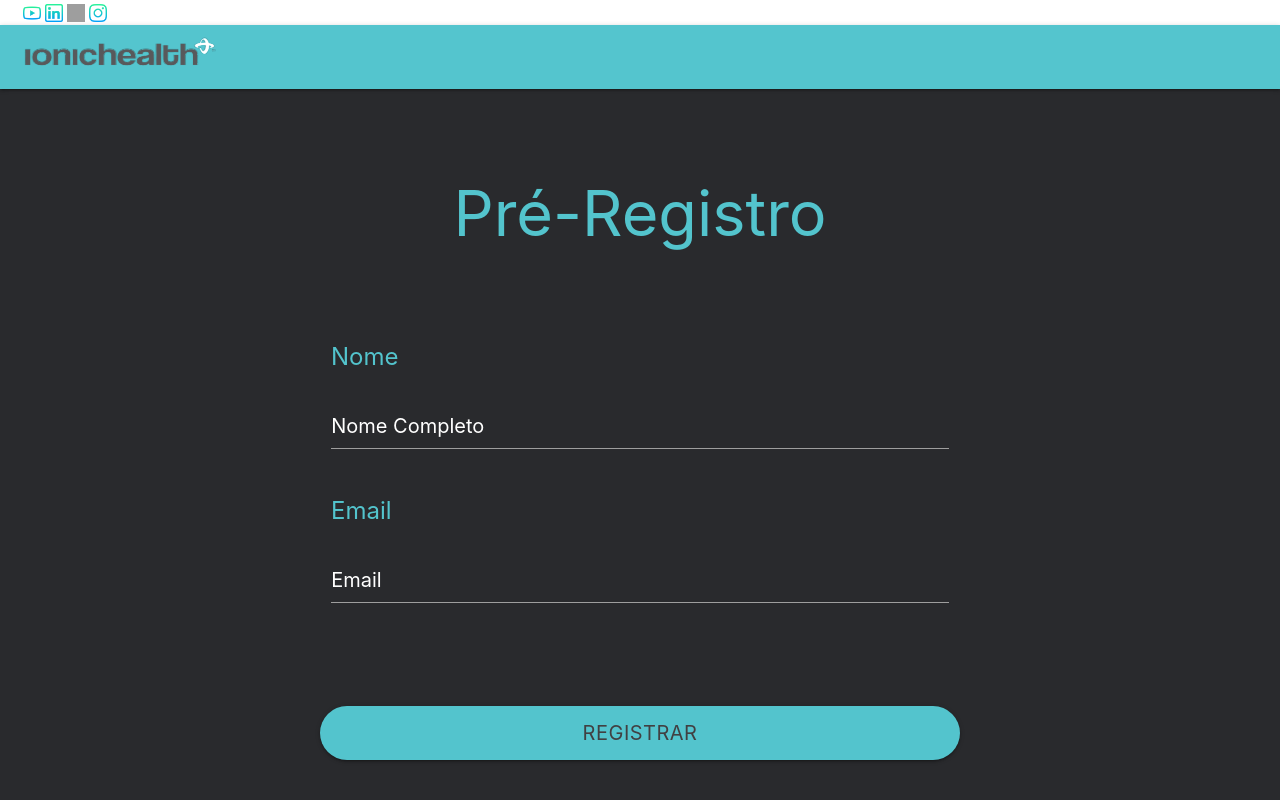
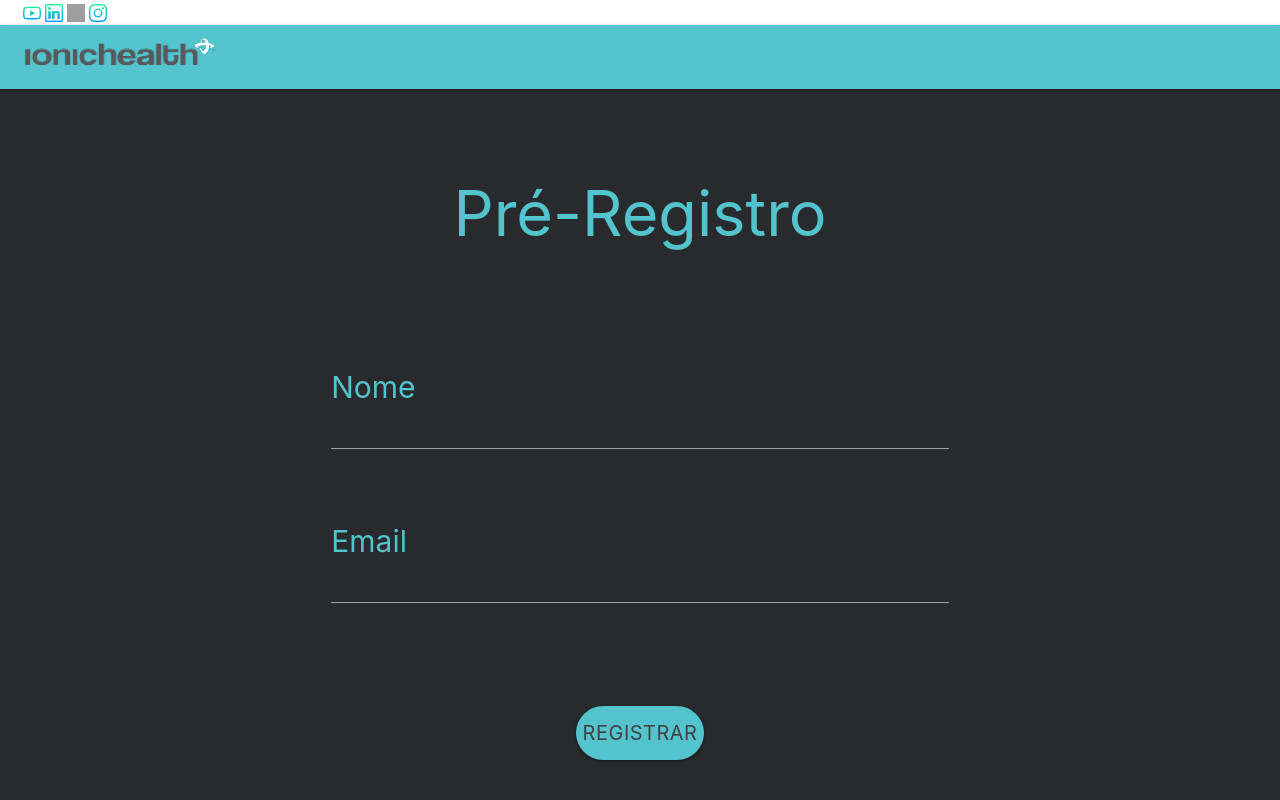
Before and after one commit to EquipeGfour/Api-2-Semestre-, a React (Create React App) app in the folder front_end/: page /pre-registro in a window 1280 px wide. Built offline with nearby package versions, Linux system fonts and the light colour scheme; grey boxes are pictures that could not be loaded.

Commit message:
correção Form

```diff
--- a/front_end/src/components/Administrador/Administrador.js
+++ b/front_end/src/components/Administrador/Administrador.js
@@ -7,25 +7,29 @@ function Administrador (){
     return(
         <div className="dadosContainer row tela_adm">
             <h1>Administrador</h1>
+            <form>
             <div className="col s12 esquerda">
+
+
+
                 <div className="row">
                     <div className="input-field col s6">
-                        <input value="Data de Admissão" id="first_name2" type="text" className="validate"/>
+                        <input placeholder="Data de Admissão" id="first_name2" type="text" className="validate"/>
                         <label className="active" for="first_name2">Data de Admissão</label>
                     </div>
                     <div className="input-field col s6">
-                        <input value="Tempo de Casa" id="first_name2" type="text" className="validate"/>
+                        <input placeholder="Tempo de Casa" id="first_name2" type="text" className="validate"/>
                         <label className="active" for="first_name2">Tempo de Casa</label>
                     </div>
                 </div>
 
                 <div className="row">
                     <div className="input-field col s6">
-                        <input value="Contrato" id="first_name2" type="text" className="validate"/>
+                        <input placeholder="Contrato" id="first_name2" type="text" className="validate"/>
                         <label className="active" for="first_name2">Contrato</label>
                     </div>
                     <div className="input-field col s6">
-                        <input value="Empresa Contratada" id="first_name2" type="text" className="validate"/>
+                        <input placeholder="Empresa Contratada" id="first_name2" type="text" className="validate"/>
                         <label className="active" for="first_name2">Empresa Contratada</label>
                     </div>
                 </div>
@@ -33,22 +37,22 @@ function Administrador (){
 
                 <div className="row">
                     <div className="input-field col s6">
-                        <input value="Natureza Jurídica" id="first_name2" type="text" className="validate"/>
+                        <input placeholder="Natureza Jurídica" id="first_name2" type="text" className="validate"/>
                         <label className="active" for="first_name2">Natureza Jurídica</label>
                     </div>
                     <div className="input-field col s6">
-                        <input value="Data de Fundação" id="first_name2" type="text" className="validate"/>
+                        <input placeholder="Data de Fundação" id="first_name2" type="text" className="validate"/>
                         <label className="active" for="first_name2">Data de Fundação</label>
                     </div>
                 </div>
 
                 <div className="row">
                     <div className="input-field col s6">
-                        <input value="Tempo de Formalização" id="first_name2" type="text" className="validate"/>
+                        <input placeholder="Tempo de Formalização" id="first_name2" type="text" className="validate"/>
                         <label className="active" for="first_name2">Tempo de Formalização</label>
                     </div>
                     <div className="input-field col s6">
-                        <input value="Área" id="first_name2" type="text" className="validate"/>
+                        <input placeholder="Área" id="first_name2" type="text" className="validate"/>
                         <label className="active" for="first_name2">Área</label>
                     </div>
                 </div>
@@ -56,22 +60,22 @@ function Administrador (){
 
                 <div className="row">
                     <div className="input-field col s6">
-                        <input value="Base" id="first_name2" type="text" className="validate"/>
+                        <input placeholder="Base" id="first_name2" type="text" className="validate"/>
                         <label className="active" for="first_name2">Base</label>
                     </div>
                     <div className="input-field col s6">
-                        <input value="Head" id="first_name2" type="text" className="validate"/>
+                        <input placeholder="Head" id="first_name2" type="text" className="validate"/>
                         <label className="active" for="first_name2">Head</label>
                     </div>
                 </div>
 
                 <div className="row">
                     <div className="input-field col s6">
-                        <input value="Domínio" id="first_name2" type="text" className="validate"/>
+                        <input placeholder="Domínio" id="first_name2" type="text" className="validate"/>
                         <label className="active" for="first_name2">Domínio</label>
                     </div>
                     <div className="input-field col s6">
-                        <input value="Cargo" id="first_name2" type="text" className="validate"/>
+                        <input placeholder="Cargo" id="first_name2" type="text" className="validate"/>
                         <label className="active" for="first_name2">Cargo</label>
                     </div>
                 </div>
@@ -79,22 +83,22 @@ function Administrador (){
 
                 <div className="row">
                     <div className="input-field col s6">
-                        <input value="Nível" id="first_name2" type="text" className="validate"/>
+                        <input placeholder="Nível" id="first_name2" type="text" className="validate"/>
                         <label className="active" for="first_name2">Nível</label>
                     </div>
                     <div className="input-field col s6">
-                        <input value="Faixa Salarial" id="first_name2" type="text" className="validate"/>
+                        <input placeholder="Faixa Salarial" id="first_name2" type="text" className="validate"/>
                         <label className="active" for="first_name2">Faixa Salarial</label>
                     </div>
                 </div>
 
                 <div className="row">
                     <div className="input-field col s6">
-                        <input value="Plano de Saúde" id="first_name2" type="text" className="validate"/>
+                        <input placeholder="Plano de Saúde" id="first_name2" type="text" className="validate"/>
                         <label className="active" for="first_name2">Plano de Saúde</label>
                     </div>
                     <div className="input-field col s6">
-                        <input value="Vale Transporte" id="first_name2" type="text" className="validate"/>
+                        <input placeholder="Vale Transporte" id="first_name2" type="text" className="validate"/>
                         <label className="active" for="first_name2">Vale Transporte</label>
                     </div>
                 </div>
@@ -103,32 +107,32 @@ function Administrador (){
 
                 <div className="row">
                     <div className="input-field col s6">
-                        <input value="Vale Refeição" id="first_name2" type="text" className="validate"/>
+                        <input placeholder="Vale Refeição" id="first_name2" type="text" className="validate"/>
                         <label className="active" for="first_name2">Vale Refeição</label>
                     </div>
                     <div className="input-field col s6">
-                        <input value="Auxilio Creche" id="first_name2" type="text" className="validate"/>
+                        <input placeholder="Auxilio Creche" id="first_name2" type="text" className="validate"/>
                         <label className="active" for="first_name2">Auxilio Creche</label>
                     </div>
                 </div>
 
                 <div className="row">
                     <div className="input-field col s6">
-                        <input value="Contrato de Trabalho" id="first_name2" type="text" className="validate"/>
+                        <input placeholder="Contrato de Trabalho" id="first_name2" type="text" className="validate"/>
                         <label className="active" for="first_name2">Contrato de Trabalho</label>
                     </div>
                     <div className="input-field col s6">
-                        <input value="Termo de PI" id="first_name2" type="text" className="validate"/>
+                        <input placeholder="Termo de PI" id="first_name2" type="text" className="validate"/>
                         <label className="active" for="first_name2">Termo de PI</label>
                     </div>
                 </div>
                 <div className="row">
                     <div className="input-field col s6">
-                        <input value="Código de Conduta e Ética" id="first_name2" type="text" className="validate"/>
+                        <input placeholder="Código de Conduta e Ética" id="first_name2" type="text" className="validate"/>
                         <label className="active" for="first_name2">Código de Conduta e Ética</label>
                     </div>
                     <div className="input-field col s6">
-                        <input value="Data de Desligamento" id="first_name2" type="text" className="validate"/>
+                        <input placeholder="Data de Desligamento" id="first_name2" type="text" className="validate"/>
                         <label className="active" for="first_name2">Data de Desligamento</label>
                     </div>
                 </div>
@@ -138,17 +142,17 @@ function Administrador (){
 
                 <div className="row">
                     <div className="input-field col s6">
-                        <input value="Tipo de Desligamento" id="first_name2" type="text" className="validate"/>
+                        <input placeholder="Tipo de Desligamento" id="first_name2" type="text" className="validate"/>
                         <label className="active" for="first_name2">Tipo de Desligamento</label>
                     </div>
                     <div className="input-field col s6">
-                        <input value="Pesquisa de Desligamento" id="first_name2" type="text" className="validate"/>
+                        <input placeholder="Pesquisa de Desligamento" id="first_name2" type="text" className="validate"/>
                         <label className="active" for="first_name2">Pesquisa de Desligamento</label>
                     </div>
                 </div>
 
                 <div className="input-field col s6">
-                        <input value="Distrato" id="first_name2" type="text" className="validate"/>
+                        <input placeholder="Distrato" id="first_name2" type="text" className="validate"/>
                         <label className="active" for="first_name2">Distrato</label>
                     </div>
                 </div>
@@ -167,7 +171,7 @@ function Administrador (){
 
 
 
-
+            </form>
         </div>
 
     )
--- a/front_end/src/components/Administrador/style.css
+++ b/front_end/src/components/Administrador/style.css
@@ -35,7 +35,7 @@
 
 .btnAzulAdmin{
     margin-top: 4rem ;
-    width: 95%;
+    width: 20%;
     padding:  0;
     border-radius: 30px;
     background-color: #53C4CD;
--- a/front_end/src/components/PreRegistro/PreRegistro.js
+++ b/front_end/src/components/PreRegistro/PreRegistro.js
@@ -9,14 +9,14 @@ function PreRegistro (){
     <div className="centralizar">
        <div className="row">
             <div className="input-field col s12">
-            <input value="Nome Completo" id="first_name2" type="text" className="validate"/>
+            <input placerholder="Nome Completo" id="first_name2" type="text" className="validate"/>
             <label className="active" for="first_name2">Nome</label>
             </div>
         </div>
 
         <div className="row">
             <div className="input-field col s12">
-            <input value="Email" id="first_name2" type="text" className="validate"/>
+            <input placerholder="Email" id="first_name2" type="text" className="validate"/>
             <label className="active" for="first_name2">Email</label>
             </div>
         </div>
--- a/front_end/src/components/PreRegistro/style.css
+++ b/front_end/src/components/PreRegistro/style.css
@@ -30,7 +30,7 @@
 
 .btnAzul{
     margin-top: 4rem ;
-    width: 100%;
+    width: 20%;
     padding:  0;
     border-radius: 30px;
     background-color: #53C4CD;
--- a/front_end/src/components/Upload/styleup.css
+++ b/front_end/src/components/Upload/styleup.css
@@ -33,7 +33,7 @@
 
 .uploadContainer .btnAzulCarregar{
     margin-top: 2rem ;
-    width: 30%;
+    width: 20%;
     padding:  0;
     border-radius: 30px;
     background-color: #53C4CD;
@@ -42,6 +42,8 @@
 
 
 }
+
+
 
 .btnCarregar{
     margin-top: 5rem;
--- a/front_end/src/components/dados_pessoais/dadosPessoais.js
+++ b/front_end/src/components/dados_pessoais/dadosPessoais.js
@@ -5,25 +5,26 @@ function DadosPessoais(){
     return(
         <div className="dadosContainer row dados_pessoais">
             <h1>Dados Pessoais</h1>
+            <form>
             <div className="col s12 esquerda">
                 <div className="row">
                     <div className="input-field col s6">
-                        <input value="Nome Completo" id="first_name2" type="text" className="validate"/>
+                        <input placeholder="Nome Completo" id="first_name2" type="text" className="validate"/>
                         <label className="active" for="first_name2">Nome Completo</label>
                     </div>
                     <div className="input-field col s6">
-                        <input value="CPF" id="first_name2" type="text" className="validate"/>
+                        <input placeholder="CPF" id="first_name2" type="text" className="validate"/>
                         <label className="active" for="first_name2">CPF</label>
                     </div>
                 </div>
 
                 <div className="row">
                     <div className="input-field col s6">
-                        <input value="Nacionalidade" id="first_name2" type="text" className="validate"/>
+                        <input placeholder="Nacionalidade" id="first_name2" type="text" className="validate"/>
                         <label className="active" for="first_name2">Nacionalidade</label>
                     </div>
                     <div className="input-field col s6">
-                        <input value="Naturalidade" id="first_name2" type="text" className="validate"/>
+                        <input placeholder="Naturalidade" id="first_name2" type="text" className="validate"/>
                         <label className="active" for="first_name2">Naturalidade</label>
                     </div>
                 </div>
@@ -31,34 +32,34 @@ function DadosPessoais(){
 
                 <div className="row">
                     <div className="input-field col s6">
-                        <input value="Gênero" id="first_name2" type="text" className="validate"/>
+                        <input placeholder="Gênero" id="first_name2" type="text" className="validate"/>
                         <label className="active" for="first_name2">Gênero</label>
                     </div>
                     <div className="input-field col s6">
-                        <input value="Raça" id="first_name2" type="text" className="validate"/>
+                        <input placeholder="Raça" id="first_name2" type="text" className="validate"/>
                         <label className="active" for="first_name2">Raça</label>
                     </div>
                 </div>
 
                 <div className="row">
                     <div className="input-field col s6">
-                        <input value="Data de Nascimento" id="first_name2" type="text" className="validate"/>
+                        <input placeholder="Data de Nascimento" id="first_name2" type="text" className="validate"/>
                         <label className="active" for="first_name2">Data de Nascimento</label>
                     </div>
                     <div className="input-field col s6">
-                        <input value="Complemento" id="first_name2" type="text" className="validate"/>
+                        <input placeholder="Complemento" id="first_name2" type="text" className="validate"/>
                         <label className="active" for="first_name2">Complemento</label>
                     </div>
                 </div>
 
                 <div className="row">
                     <div className="input-field col s6">
-                        <input value="Endereço (Rua ou Avenida e Número)" id="first_name2" type="text" className="validate"/>
+                        <input placeholder="Endereço (Rua ou Avenida e Número)" id="first_name2" type="text" className="validate"/>
                         <label className="active" for="first_name2">Endereço</label>
                     </div>
 
                      <div className="input-field col s6">
-                        <input value="Bairro" id="first_name2" type="text" className="validate"/>
+                        <input placeholder="Bairro" id="first_name2" type="text" className="validate"/>
                         <label className="active" for="first_name2">Bairro</label>
                     </div>
 
@@ -67,12 +68,12 @@ function DadosPessoais(){
                 <div className="row">
 
                     <div className="input-field col s6">
-                        <input value="Cidade" id="first_name2" type="text" className="validate"/>
+                        <input placeholder="Cidade" id="first_name2" type="text" className="validate"/>
                         <label className="active" for="first_name2">Cidade</label>
                     </div>
 
                     <div className="input-field col s6">
-                        <input value="Estado" id="first_name2" type="text" className="validate"/>
+                        <input placeholder="Estado" id="first_name2" type="text" className="validate"/>
                         <label className="active" for="first_name2">Estado</label>
                     </div>
 
@@ -81,12 +82,12 @@ function DadosPessoais(){
 
                 <div className="row">
                     <div className="input-field col s6">
-                        <input value="CEP" id="first_name2" type="text" className="validate"/>
+                        <input placeholder="CEP" id="first_name2" type="text" className="validate"/>
                         <label className="active" for="first_name2">CEP</label>
                     </div>
 
                     <div className="input-field col s6">
-                        <input value="(DDD) Telefone" id="first_name2" type="text" className="validate"/>
+                        <input placeholder="(DDD) Telefone" id="first_name2" type="text" className="validate"/>
                         <label className="active" for="first_name2">Telefone</label>
                     </div>
 
@@ -94,12 +95,12 @@ function DadosPessoais(){
 
                 <div className="row">
                     <div className="input-field col s6">
-                        <input value="Região" id="first_name2" type="text" className="validate"/>
+                        <input placeholder="Região" id="first_name2" type="text" className="validate"/>
                         <label className="active" for="first_name2">Região</label>
                     </div>
 
                     <div className="input-field col s6">
-                        <input value="Estado Civil" id="first_name2" type="text" className="validate"/>
+                        <input placeholder="Estado Civil" id="first_name2" type="text" className="validate"/>
                         <label className="active" for="first_name2">Estado Civil</label>
                     </div>
 
@@ -107,13 +108,13 @@ function DadosPessoais(){
 
                 <div className="row">
                     <div className="input-field col s6">
-                        <input value="Email" id="first_name2" type="text" className="validate"/>
+                        <input placeholder="Email" id="first_name2" type="text" className="validate"/>
                         <label className="active" for="first_name2">Email</label>
 
                     </div>
 
                     <div className="input-field col s6">
-                        <input value="Línguas" id="first_name2" type="text" className="validate"/>
+                        <input placeholder="Línguas" id="first_name2" type="text" className="validate"/>
                         <label className="active" for="first_name2">Línguas</label>
                     </div>
 
@@ -121,11 +122,11 @@ function DadosPessoais(){
 
                 <div className="row">
                     <div className="input-field col s6">
-                        <input value="Formação" id="first_name2" type="text" className="validate"/>
+                        <input placeholder="Formação" id="first_name2" type="text" className="validate"/>
                         <label className="active" for="first_name2">Formação</label>
                     </div>
                     <div className="input-field col s6">
-                        <input value="Curso" id="first_name2" type="text" className="validate"/>
+                        <input placeholder="Curso" id="first_name2" type="text" className="validate"/>
                         <label className="active" for="first_name2">Curso</label>
                     </div>
                 </div>
@@ -134,7 +135,7 @@ function DadosPessoais(){
 
                 <div className="row">
                     <div className="input-field col s6">
-                        <input value="Status" id="first_name2" type="text" className="validate"/>
+                        <input placeholder="Status" id="first_name2" type="text" className="validate"/>
                         <label className="active" for="first_name2">Status</label>
                     </div>
 
@@ -143,6 +144,7 @@ function DadosPessoais(){
                 <a className="waves-effect waves-light btn-large btnAzul">Enviar</a>
 
             </div>
+            </form>
 
         </div>
 
--- a/front_end/src/components/dados_pessoais/style.css
+++ b/front_end/src/components/dados_pessoais/style.css
@@ -35,7 +35,7 @@
 
 .btnAzul{
     margin-top: 4rem ;
-    width: 90%;
+    width: 20%;
     padding:  0;
     border-radius: 30px;
     background-color: #53C4CD;
--- a/front_end/src/components/login/style.css
+++ b/front_end/src/components/login/style.css
@@ -30,7 +30,7 @@
 
 .btnAzulLogin{
     margin-top: 4rem ;
-    width: 50%;
+    width: 20%;
     padding:  0;
     border-radius: 30px;
     background-color: #53C4CD;
```
